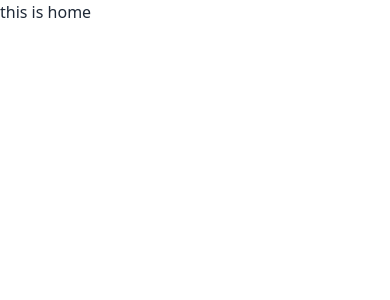
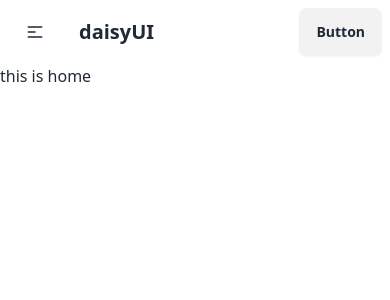
Before and after one commit to mintusikder/firebase-setup, a React (Vite) app: page / in a window 390 px wide. Shown: the top 300 px of the page. Built offline with nearby package versions, Linux system fonts and the light colour scheme.

Commit message:
added root setup and navbar

```diff
--- /dev/null
+++ b/src/components/navBar/NavBar.jsx
@@ -0,0 +1,56 @@
+import { NavLink } from "react-router-dom";
+
+const NavBar = () => {
+  const nav = (
+    <>
+      <li>
+        <NavLink to="/">Home</NavLink>
+      </li>
+      <li>
+        <NavLink to="/login">Login</NavLink>
+      </li>
+      <li>
+        <NavLink to="/register">Register</NavLink>
+      </li>
+    </>
+  );
+  return (
+    <div className="navbar bg-base-100">
+      <div className="navbar-start">
+        <div className="dropdown">
+          <div tabIndex={0} role="button" className="btn btn-ghost lg:hidden">
+            <svg
+              xmlns="http://www.w3.org/2000/svg"
+              className="h-5 w-5"
+              fill="none"
+              viewBox="0 0 24 24"
+              stroke="currentColor"
+            >
+              <path
+                strokeLinecap="round"
+                strokeLinejoin="round"
+                strokeWidth="2"
+                d="M4 6h16M4 12h8m-8 6h16"
+              />
+            </svg>
+          </div>
+          <ul
+            tabIndex={0}
+            className="menu menu-sm dropdown-content bg-base-100 rounded-box z-[1] mt-3 w-52 p-2 shadow"
+          >
+            {nav}
+          </ul>
+        </div>
+        <a className="btn btn-ghost text-xl">daisyUI</a>
+      </div>
+      <div className="navbar-center hidden lg:flex">
+        <ul className="menu menu-horizontal px-1">{nav}</ul>
+      </div>
+      <div className="navbar-end">
+        <a className="btn">Button</a>
+      </div>
+    </div>
+  );
+};
+
+export default NavBar;
--- a/src/components/root/Root.jsx
+++ b/src/components/root/Root.jsx
@@ -1,9 +1,11 @@
 import { Outlet } from "react-router-dom";
+import NavBar from "../navBar/NavBar";
 
 
 const Root = () => {
     return (
         <div>
+            <NavBar></NavBar>
             <Outlet></Outlet>
         </div>
     );
```
Also changed, not shown: src/main.jsx (+12 -2 lines).
